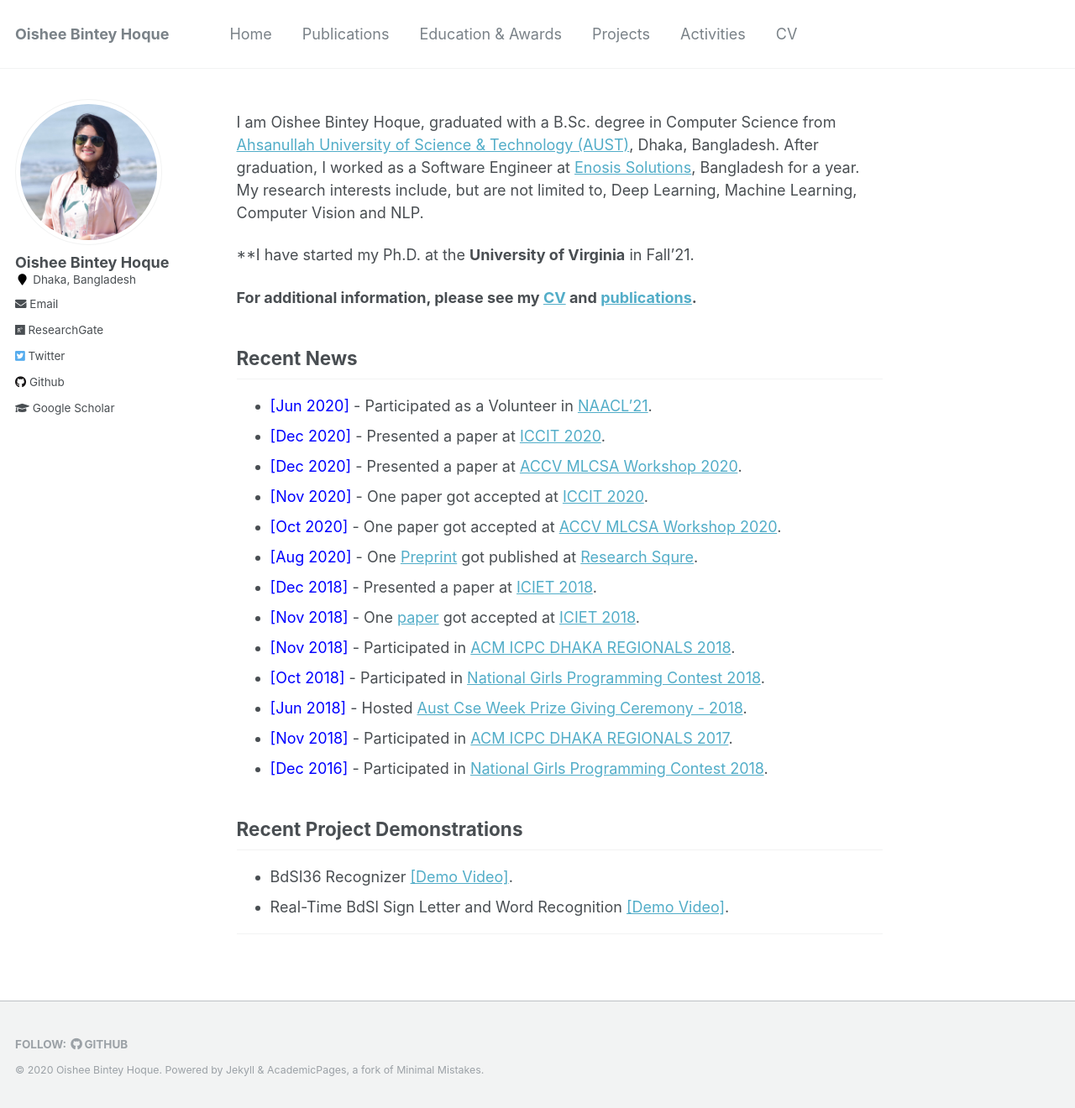
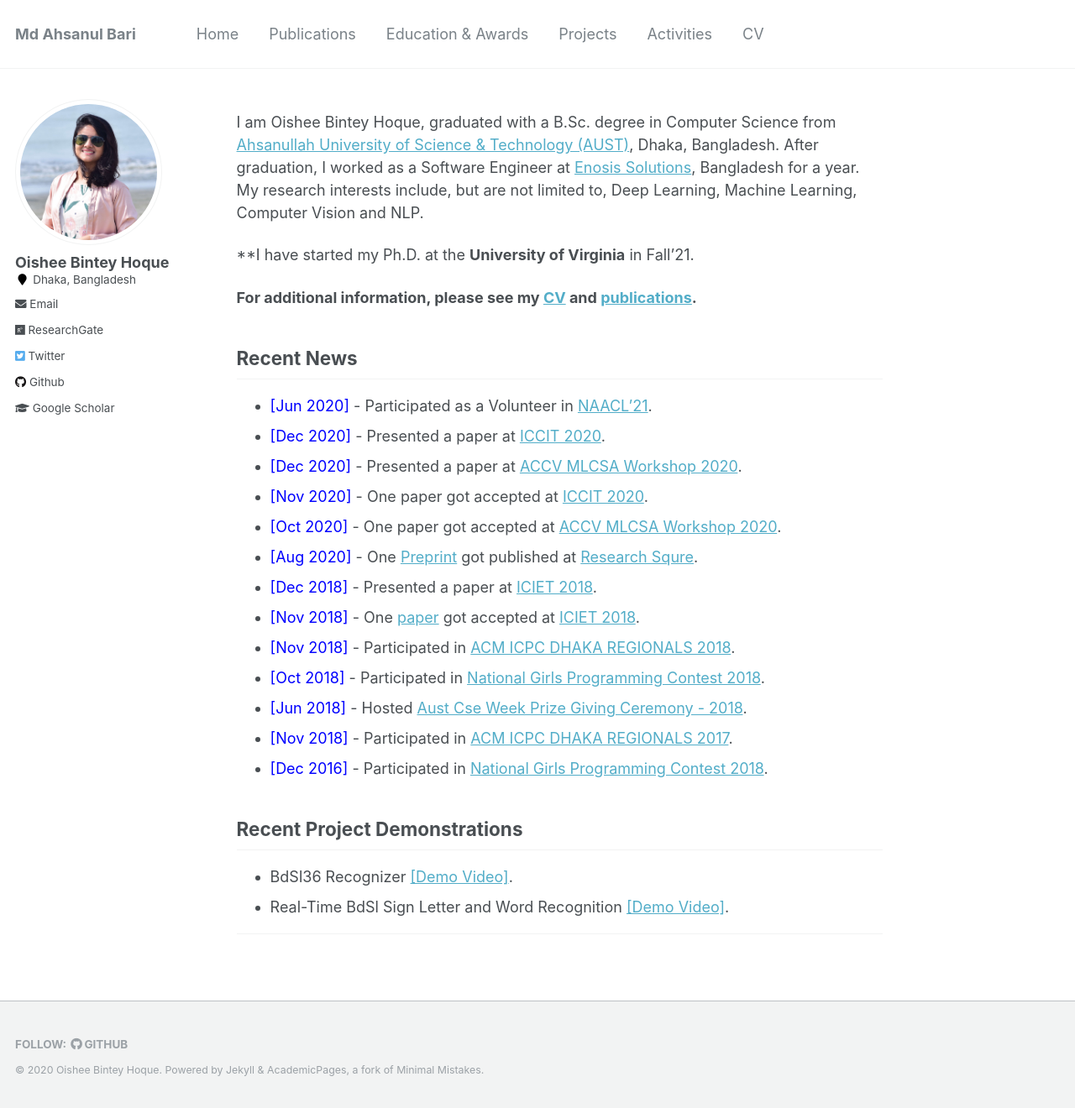
Before and after one commit to GProDevik/AhsanulBariRomih, a Jekyll site: the page built from _pages/about.md, in a window 1280 px wide and 1320 px high. Shown: the whole window at 84% size. Built offline with Jekyll 4.4.1, drawn with Linux system fonts in a browser that asks for light colours.

Commit message:
title change

```diff
--- a/_config.yml
+++ b/_config.yml
@@ -7,7 +7,7 @@
 
 # Site Settings
 locale: "en-US"
-title: "Oishee Bintey Hoque"
+title: "Md Ahsanul Bari"
 title_separator: "-"
 name: &name "Oishee Bintey Hoque"
 description: &description "personal description"
```
